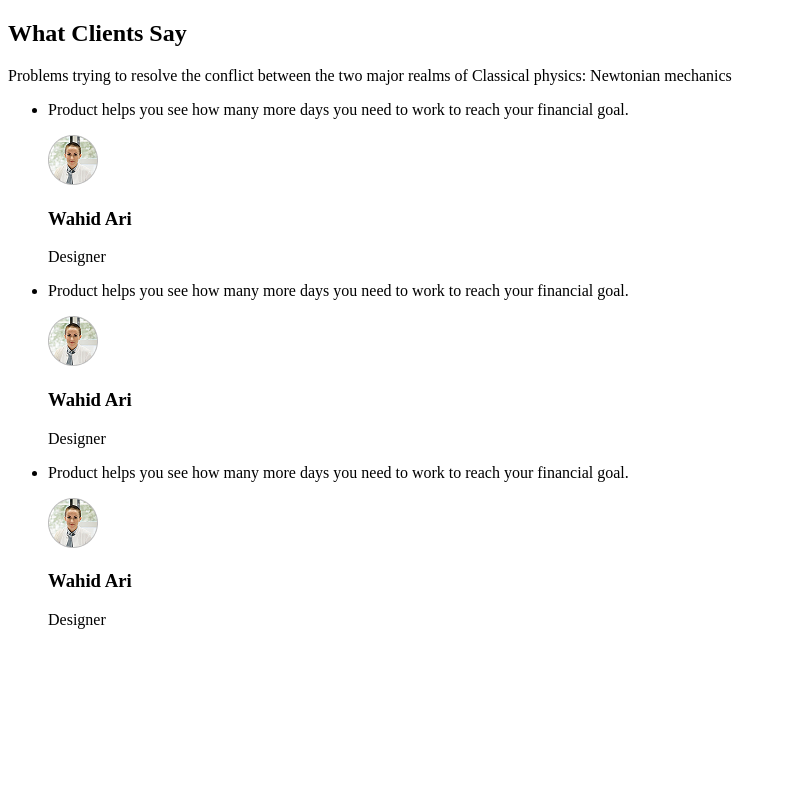
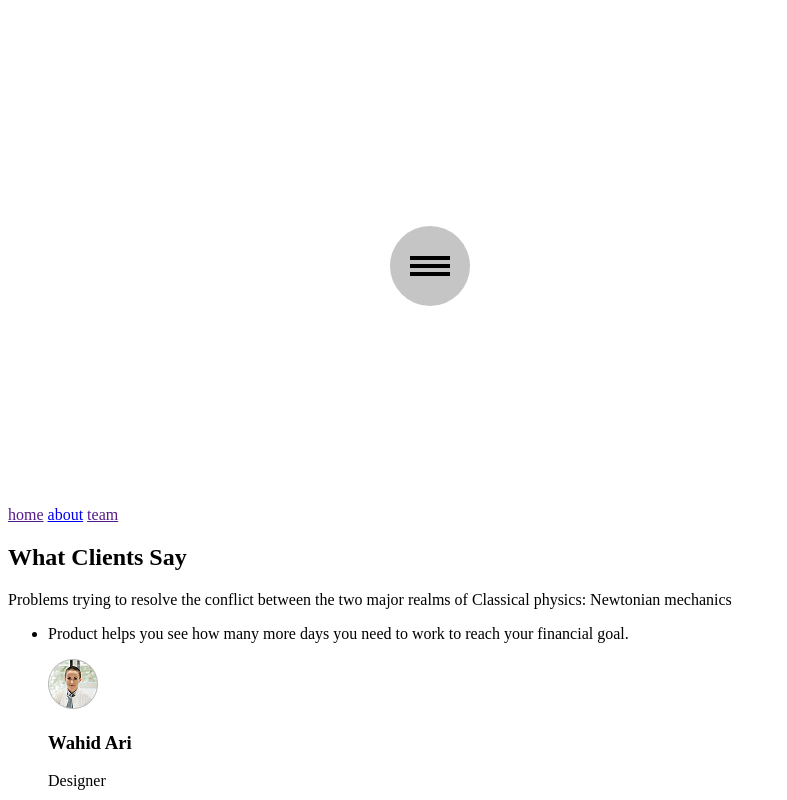
Before and after one commit to ArtGoIt/team-119-14, a plain HTML site: page index.html in a window 1280 px wide. Shown: the top 800 px of the page, without its empty margins (0-787 px from the left). Drawn offline with Linux system fonts and the light colour scheme.

Commit message:
add burger   css/html

```diff
--- /dev/null
+++ b/css/styles.css
@@ -0,0 +1,71 @@
+/** @format */
+
+.box {
+  padding: 200px 0;
+  width: 500px;
+  margin: 0 auto;
+}
+
+.burger {
+  appearance: none;
+}
+
+.burger-btn {
+  display: flex;
+  justify-content: center;
+  align-items: center;
+  width: 80px;
+  height: 80px;
+  border-radius: 50%;
+  background-color: #c5c5c5;
+  cursor: pointer;
+}
+
+.burger-icon {
+  position: relative;
+}
+
+.burger-icon,
+.burger-icon::after,
+.burger-icon::before {
+  width: 40px;
+  height: 4px;
+  background-color: #000;
+}
+
+.burger-icon::after,
+.burger-icon::before {
+  content: "";
+  position: absolute;
+  left: 0;
+}
+
+.burger-icon::after {
+  top: 8px;
+}
+
+.burger-icon::before {
+  top: -8px;
+}
+
+.burger-btn:hover .burger-icon::after {
+  top: 10px;
+}
+
+.burger-btn:hover .burger-icon::before {
+  top: -10px;
+}
+
+.burger:checked + .burger-btn .burger-icon {
+  background-color: transparent;
+}
+
+.burger:checked + .burger-btn .burger-icon::after {
+  top: 0;
+  transform: rotate(45deg);
+}
+
+.burger:checked + .burger-btn .burger-icon::before {
+  top: 0;
+  transform: rotate(-45deg);
+}
--- a/index.html
+++ b/index.html
@@ -6,8 +6,21 @@
     <meta charset="UTF-8" />
     <meta name="viewport" content="width=device-width, initial-scale=1.0" />
     <title>Business promotion</title>
+    <link rel="stylesheet" href="./css/styles.css" />
   </head>
   <body>
+    <form class="box">
+      <input class="burger" type="checkbox" id="burger" />
+      <label class="burger-btn" for="burger">
+        <span class="burger-icon"></span>
+      </label>
+    </form>
+
+    <header>
+      <a href="">home</a>
+      <a href="./about.html">about</a>
+      <a href="">team</a>
+    </header>
     <main>
       <section>
         <h2>What Clients Say</h2>
```
Also changed, not shown: about.html (added, +25 -0 lines).
